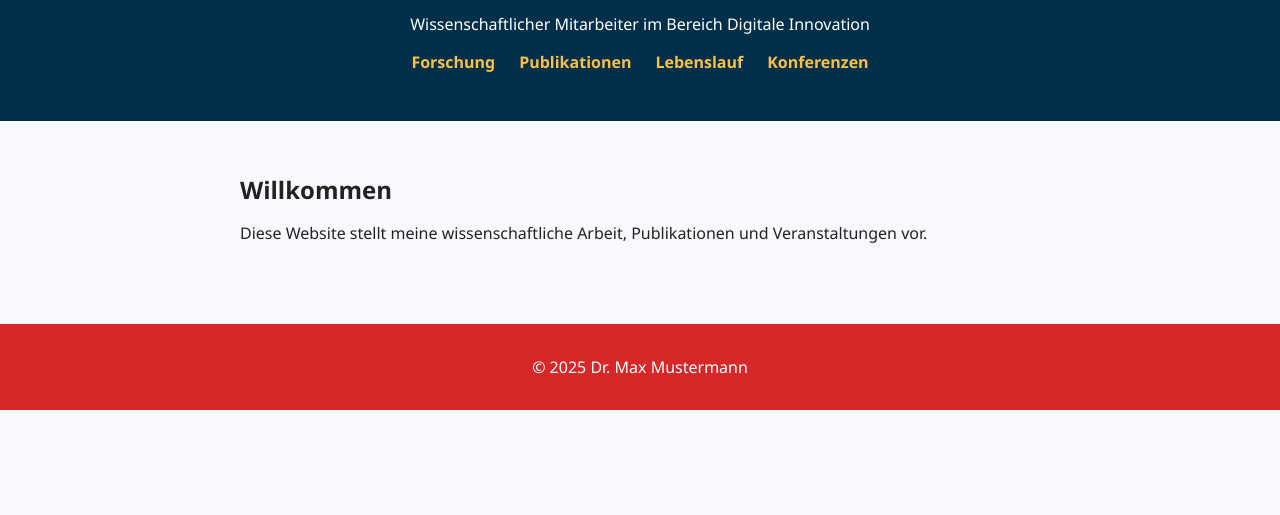
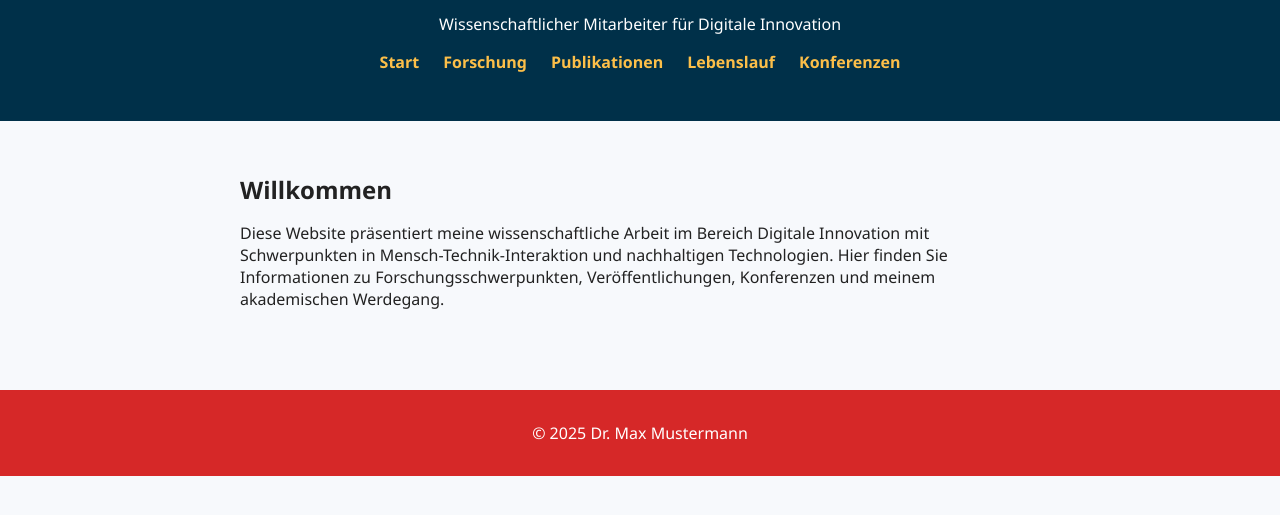
Before and after one commit to maja-mo/maja-mo.github.io, a plain HTML site: page index.html in a window 1280 px wide. Shown: the part 99-614 px from the top of the page. Drawn offline with Linux system fonts and the light colour scheme.

Commit message:
Update index.html

```diff
--- a/index.html
+++ b/index.html
@@ -3,30 +3,36 @@
 <head>
   <meta charset="UTF-8" />
   <meta name="viewport" content="width=device-width, initial-scale=1.0"/>
-  <title>Dr. Max Mustermann</title>
+  <title>Dr. Max Mustermann – Digitale Innovation</title>
   <link rel="stylesheet" href="style.css" />
+  <link href="https://fonts.googleapis.com/css2?family=Roboto:wght@400;700&display=swap" rel="stylesheet">
 </head>
 <body>
   <header>
+    <div class="container">
       <h1>Dr. Max Mustermann</h1>
-    <p>Wissenschaftlicher Mitarbeiter im Bereich Digitale Innovation</p>
+      <p>Wissenschaftlicher Mitarbeiter für Digitale Innovation</p>
       <nav>
         <ul>
+          <li><a href="index.html" class="active">Start</a></li>
           <li><a href="forschung.html">Forschung</a></li>
           <li><a href="publikationen.html">Publikationen</a></li>
           <li><a href="lebenslauf.html">Lebenslauf</a></li>
           <li><a href="konferenzen.html">Konferenzen</a></li>
         </ul>
       </nav>
+    </div>
   </header>
-  <main>
+  <main class="container">
     <section>
       <h2>Willkommen</h2>
-      <p>Diese Website stellt meine wissenschaftliche Arbeit, Publikationen und Veranstaltungen vor.</p>
+      <p>Diese Website präsentiert meine wissenschaftliche Arbeit im Bereich Digitale Innovation mit Schwerpunkten in Mensch-Technik-Interaktion und nachhaltigen Technologien. Hier finden Sie Informationen zu Forschungsschwerpunkten, Veröffentlichungen, Konferenzen und meinem akademischen Werdegang.</p>
     </section>
   </main>
   <footer>
+    <div class="container">
       <p>© 2025 Dr. Max Mustermann</p>
+    </div>
   </footer>
 </body>
 </html>
```
Lines whose indentation alone changed are shown as unchanged.
